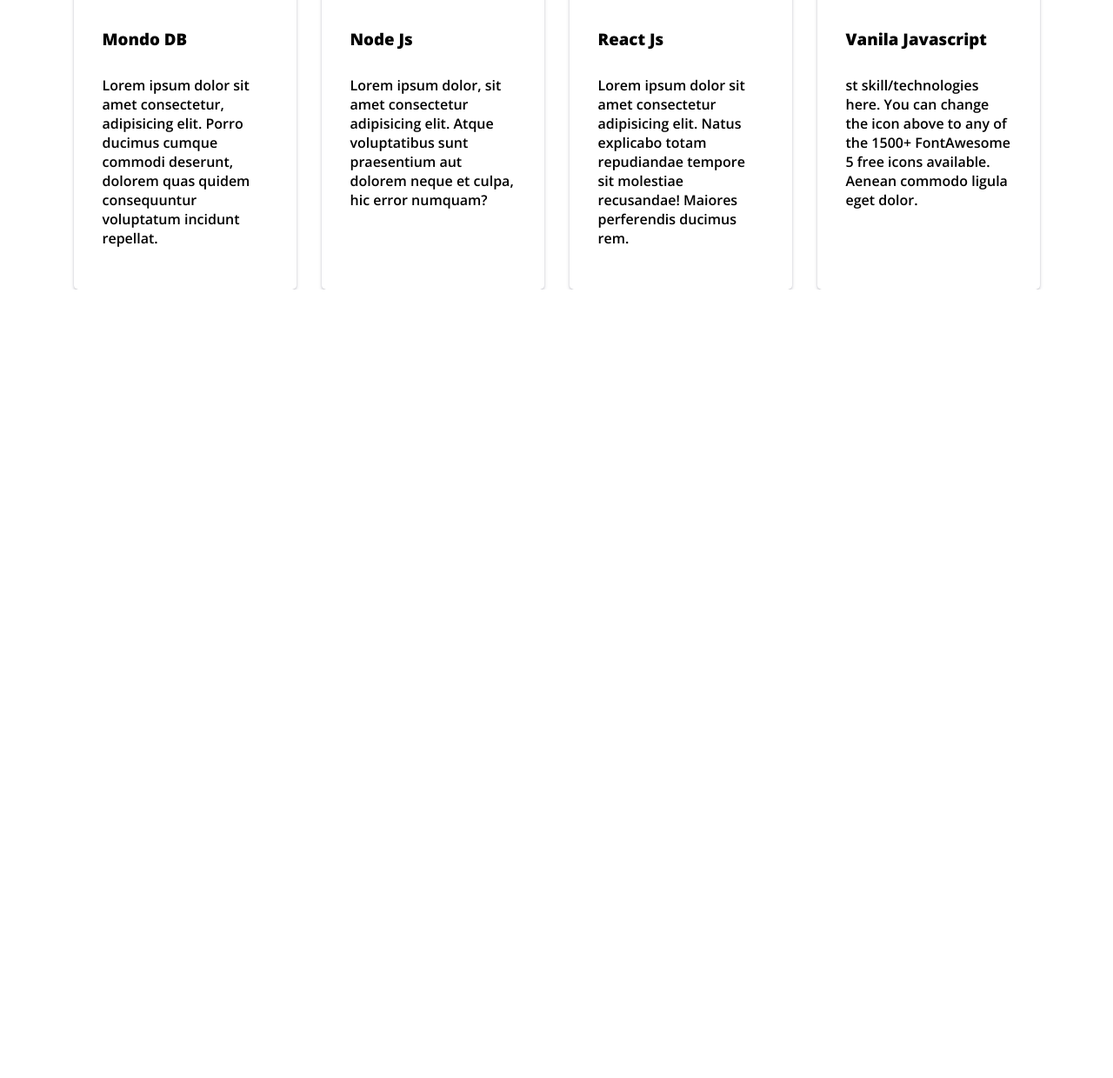
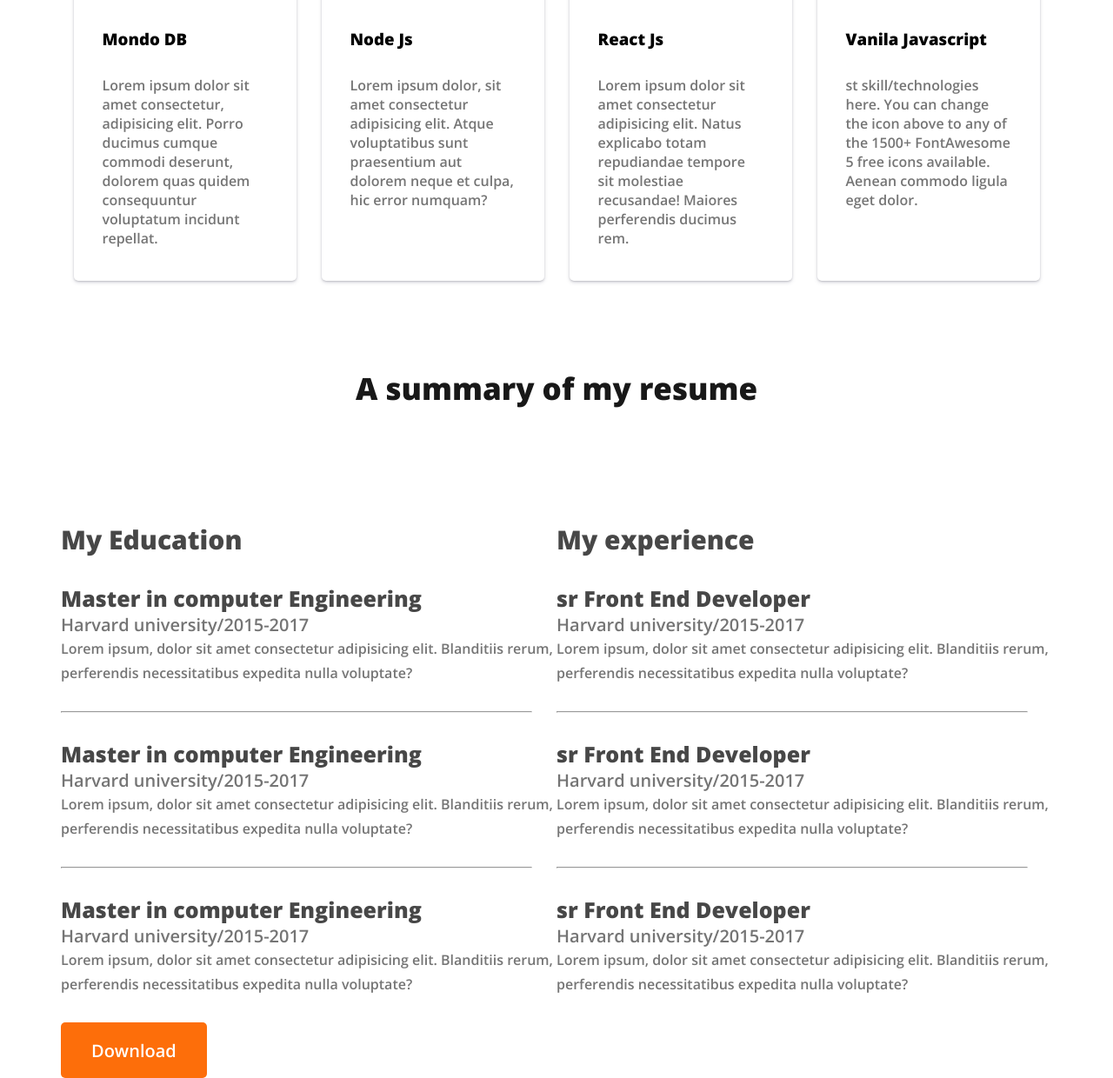
Before and after one commit to SyedShahanurShammas/project-oneR, a plain HTML site: page index.html in a window 1280 px wide. Shown: the part 1774-3014 px from the top of the page at 87% size. Before the commit the page ends 2107 px from the top, so only its background shows below. Drawn offline with nearby package versions, Linux system fonts and the light colour scheme.

Commit message:
resume added

```diff
--- a/index.html
+++ b/index.html
@@ -82,25 +82,29 @@
                 <div class="skill">
                     <img src="/images/icons/mongo.png" alt="">
                     <h3 class="title-cards">Mondo DB</h3>
-                    <p>Lorem ipsum dolor sit amet consectetur, adipisicing elit. Porro ducimus cumque commodi deserunt,
+                    <p class="skill-info">Lorem ipsum dolor sit amet consectetur, adipisicing elit. Porro ducimus cumque
+                        commodi deserunt,
                         dolorem quas quidem consequuntur voluptatum incidunt repellat.</p>
                 </div>
                 <div class="skill">
                     <img src="/images/icons/nodejs.png" alt="">
                     <h3 class="title-cards">Node Js</h3>
-                    <p>Lorem ipsum dolor, sit amet consectetur adipisicing elit. Atque voluptatibus sunt praesentium aut
+                    <p class="skill-info">Lorem ipsum dolor, sit amet consectetur adipisicing elit. Atque voluptatibus
+                        sunt praesentium aut
                         dolorem neque et culpa, hic error numquam?</p>
                 </div>
                 <div class="skill">
                     <img src="/images/icons/react.png" alt="">
                     <h3 class="title-cards">React Js</h3>
-                    <p>Lorem ipsum dolor sit amet consectetur adipisicing elit. Natus explicabo totam repudiandae
+                    <p class="skill-info">Lorem ipsum dolor sit amet consectetur adipisicing elit. Natus explicabo totam
+                        repudiandae
                         tempore sit molestiae recusandae! Maiores perferendis ducimus rem.</p>
                 </div>
                 <div class="skill">
                     <img src="/images/icons/js.png" alt="">
                     <h3 class="title-cards">Vanila Javascript</h3>
-                    <p>st skill/technologies here. You can change the icon above to any of the 1500+ FontAwesome 5 free
+                    <p class="skill-info">st skill/technologies here. You can change the icon above to any of the 1500+
+                        FontAwesome 5 free
                         icons available. Aenean commodo ligula eget dolor.</p>
                 </div>
             </div>
@@ -108,7 +112,57 @@
         </section>
 
         <section class="resume-section">
+            <h1 class="summary-of-resume">A summary of my resume</h1>
+            <div class="container-resume">
+                <div class="My-education">
+                    <h1 class="resume-info">My Education</h1>
+                    <div class="resume-description">
+                        <h2>Master in computer Engineering</h2>
+                        <h4>Harvard university/2015-2017</h4>
+                        <p> Lorem ipsum, dolor sit amet consectetur adipisicing elit. Blanditiis rerum, perferendis
+                            necessitatibus expedita nulla voluptate?</p>
+                    </div>
+                    <hr class="hr-width">
+                    <div class="resume-description">
+                        <h2>Master in computer Engineering</h2>
+                        <h4>Harvard university/2015-2017</h4>
+                        <p> Lorem ipsum, dolor sit amet consectetur adipisicing elit. Blanditiis rerum, perferendis
+                            necessitatibus expedita nulla voluptate?</p>
+                    </div>
+                    <hr class="hr-width">
+                    <div class="resume-description">
+                        <h2>Master in computer Engineering</h2>
+                        <h4>Harvard university/2015-2017</h4>
+                        <p> Lorem ipsum, dolor sit amet consectetur adipisicing elit. Blanditiis rerum, perferendis
+                            necessitatibus expedita nulla voluptate?</p>
+                    </div>
+                </div>
+                <div class="my-experience">
+                    <h1 class="resume-info">My experience</h1>
+                    <div class="resume-description">
+                        <h2>sr Front End Developer</h2>
+                        <h4>Harvard university/2015-2017</h4>
+                        <p> Lorem ipsum, dolor sit amet consectetur adipisicing elit. Blanditiis rerum, perferendis
+                            necessitatibus expedita nulla voluptate?</p>
+                    </div>
+                    <hr class="hr-width">
+                    <div class="resume-description">
+                        <h2>sr Front End Developer</h2>
+                        <h4>Harvard university/2015-2017</h4>
+                        <p> Lorem ipsum, dolor sit amet consectetur adipisicing elit. Blanditiis rerum, perferendis
+                            necessitatibus expedita nulla voluptate?</p>
+                    </div>
+                    <hr class="hr-width">
+                    <div class="resume-description">
+                        <h2>sr Front End Developer</h2>
+                        <h4>Harvard university/2015-2017</h4>
+                        <p> Lorem ipsum, dolor sit amet consectetur adipisicing elit. Blanditiis rerum, perferendis
+                            necessitatibus expedita nulla voluptate?</p>
+                    </div>
 
+                </div>
+            </div>
+            <button class="btn-nav"> Download</button>
         </section>
 
 
--- a/style/style.css
+++ b/style/style.css
@@ -148,6 +148,7 @@ main {
 .skils-title {
     margin-top: 40px;
     text-align: center;
+    font-family: "Open Sans";
     font-size: 35px;
     font-style: normal;
     font-weight: 700;
@@ -156,7 +157,7 @@ main {
 }
 
 .skill {
-    height: 350px;
+    height: 340px;
     width: 190px;
     border-radius: 5px;
     background: #FFF;
@@ -174,3 +175,71 @@ main {
     margin: 30px 0;
 
 }
+
+.skill-info {
+    color: rgba(117, 117, 117, 1);
+}
+
+.container-resume {
+    display: flex;
+    margin-top: 130px;
+
+}
+
+
+
+.resume-description {
+    margin: 30px 0;
+}
+
+.hr-width {
+    width: 540px;
+}
+
+.summary-of-resume {
+    color: var(--Dark-01, #181818);
+    margin-top: 100px;
+    text-align: center;
+    font-family: "Open Sans";
+    font-size: 35px;
+    font-style: normal;
+    font-weight: 700;
+    line-height: normal;
+}
+
+.resume-info {
+    color: var(--Dark-02, #474747);
+    font-family: "Open Sans";
+    font-size: 30px;
+    font-style: normal;
+    font-weight: 700;
+    line-height: normal;
+}
+
+.resume-description p {
+    color: var(--Dark-03, #757575);
+    font-family: "Open Sans";
+    font-size: 16px;
+    font-style: normal;
+    font-weight: 400;
+    line-height: 28px;
+    /* 175% */
+}
+
+.resume-description h2 {
+    color: var(--Dark-02, #474747);
+    font-family: "Open Sans";
+    font-size: 25px;
+    font-style: normal;
+    font-weight: 700;
+    line-height: normal;
+}
+
+.resume-description h4 {
+    color: var(--Dark-03, #757575);
+    font-family: "Open Sans";
+    font-size: 20px;
+    font-style: normal;
+    font-weight: 600;
+    line-height: normal;
+}
```
